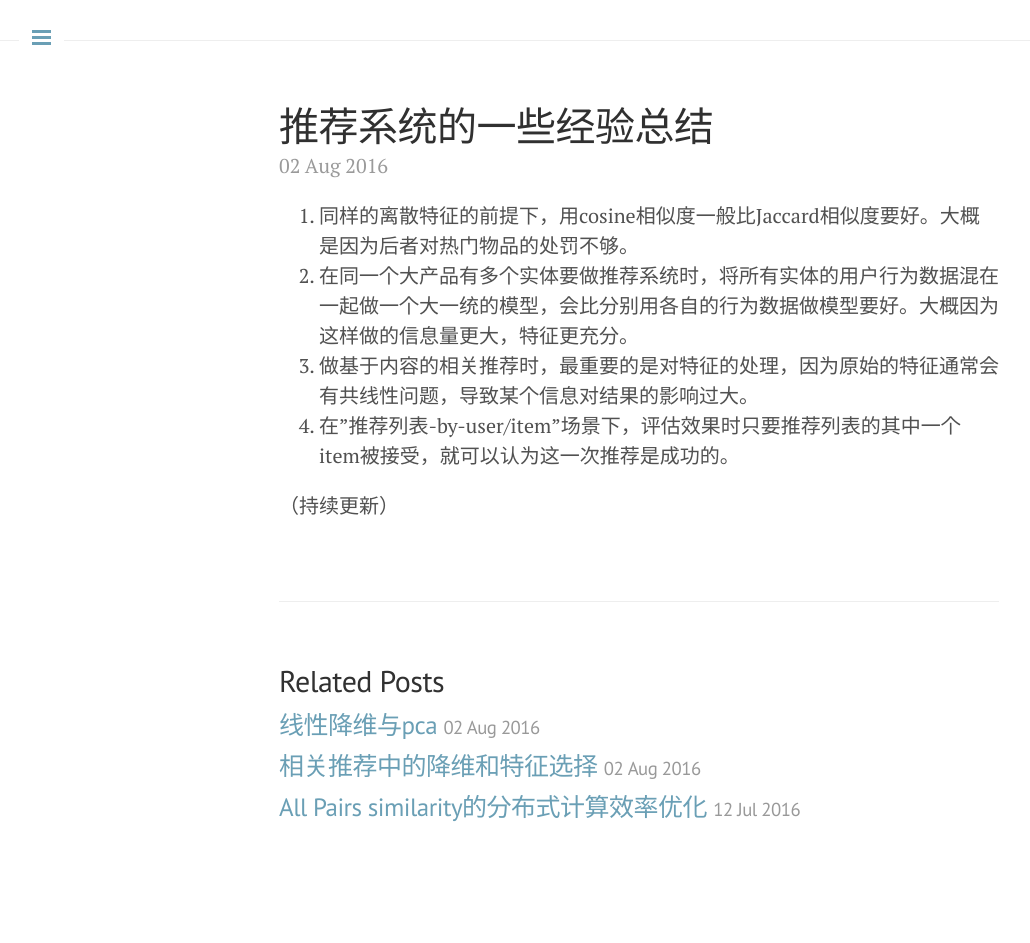
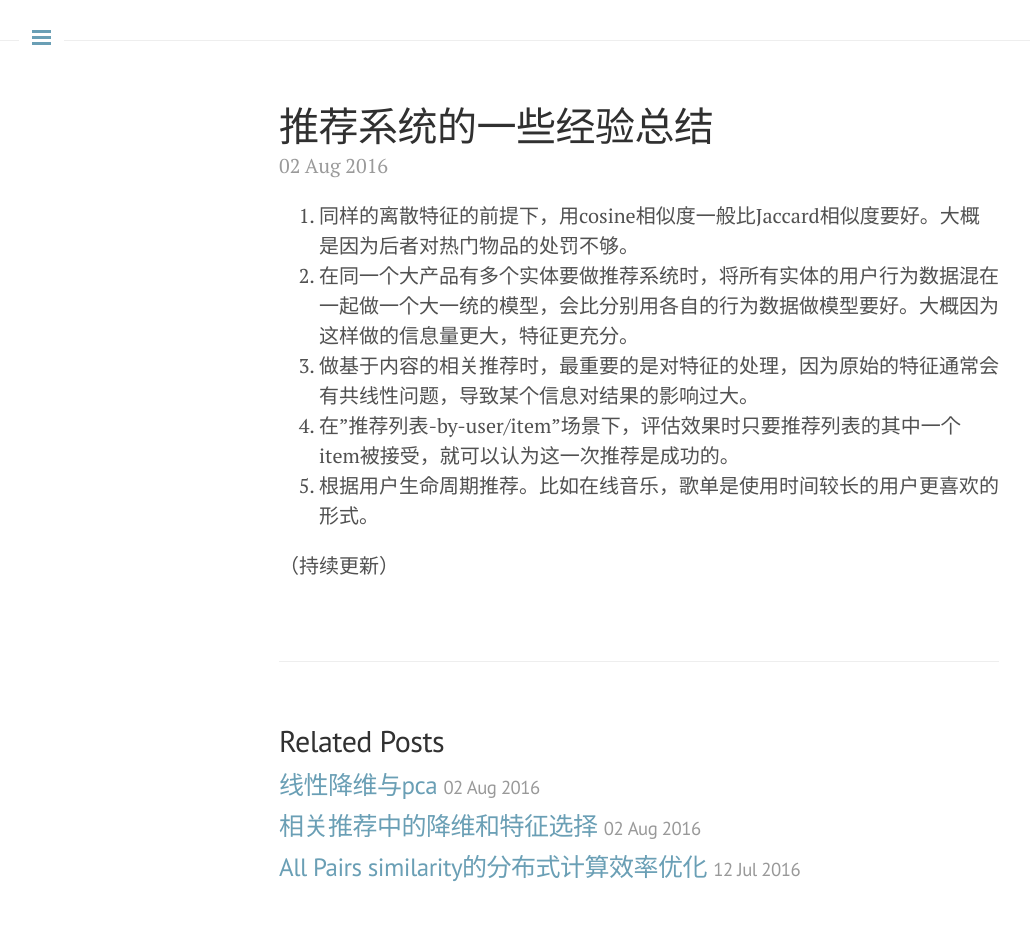
Before and after one commit to nomadcube/nomadcube.github.io, a Jekyll site: the page built from _posts/2016-08-02-推荐系统的一些经验总结.md, in a window 1280 px wide. Shown: the whole page, without its empty margins (1-1031 px from the left). Built offline with Jekyll 4.4.1, drawn with Linux system fonts in a browser that asks for light colours; comment, search, counter and statistics services are not loaded; before the commit the page ends 900 px from its top, so only the background shows below that.

Commit message:
新文章

```diff
--- a/_posts/2016-08-02-推荐系统的一些经验总结.md
+++ b/_posts/2016-08-02-推荐系统的一些经验总结.md
@@ -7,5 +7,6 @@ tags: 推荐算法
 2. 在同一个大产品有多个实体要做推荐系统时，将所有实体的用户行为数据混在一起做一个大一统的模型，会比分别用各自的行为数据做模型要好。大概因为这样做的信息量更大，特征更充分。
 3. 做基于内容的相关推荐时，最重要的是对特征的处理，因为原始的特征通常会有共线性问题，导致某个信息对结果的影响过大。
 4. 在"推荐列表-by-user/item"场景下，评估效果时只要推荐列表的其中一个item被接受，就可以认为这一次推荐是成功的。
+5. 根据用户生命周期推荐。比如在线音乐，歌单是使用时间较长的用户更喜欢的形式。
 
 （持续更新）
```
